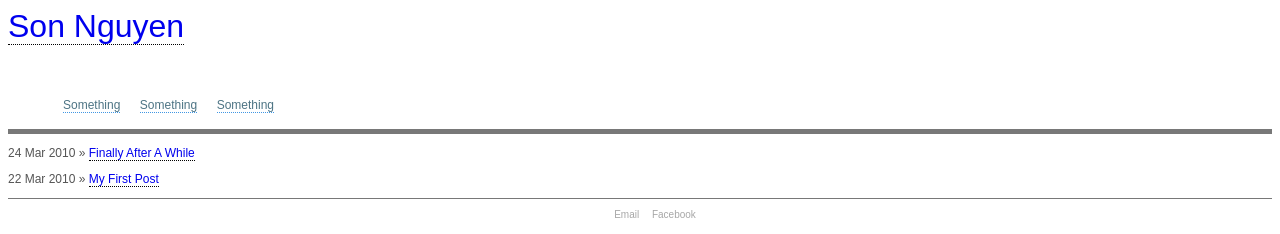
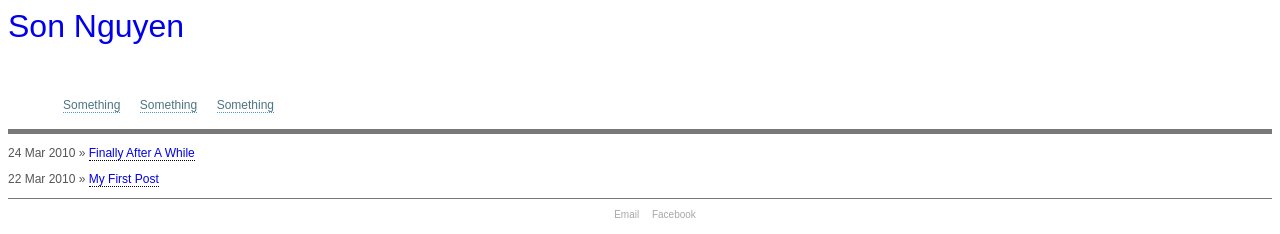
Before and after one commit to son-nguyen/son-nguyen.github.com, a Jekyll site: the page built from index.html, in a window 1280 px wide. Shown: the top 234 px of the page. Built offline with Jekyll 4.4.1, drawn with Linux system fonts in a browser that asks for light colours.

Commit message:
minor adjustment

```diff
--- a/stylesheets/style.css
+++ b/stylesheets/style.css
@@ -47,6 +47,10 @@ a {
     margin: 0px;
 }
 
+#page-title a {
+    border-bottom: 0px;
+}
+
 #page-title a:visited {
    color:#000;
 }
```
